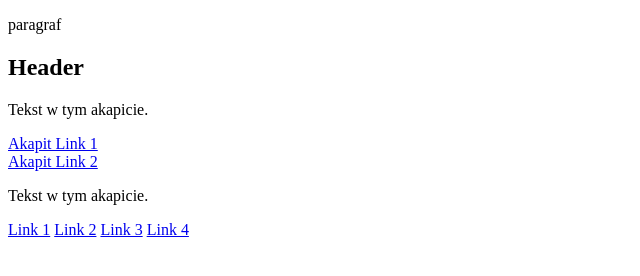
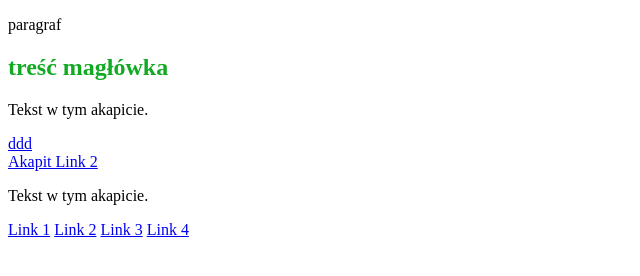
Before and after one commit to DomiGnh/DOM, a plain HTML site: page index.html in a window 1280 px wide. Shown: the whole page, without its empty margins (0-640 px from the left). Drawn offline with Linux system fonts and the light colour scheme.

Commit message:
manipulacja dom , html, css

```diff
--- a/index.html
+++ b/index.html
@@ -37,10 +37,12 @@ Link 2</a>
 
         </section>
 
+<!--
         <script src="js/znajdowanie-elemnt%C3%B3w.js"></script>
         <script src="js/wezly-nodes.js"></script>
         <script src="js/tworzenie-ddawanie-usuwanie-elemnt%C3%B3w.js"></script>
-
+-->
+      <script src='js/manipulacja-dom-html-css.js'></script>
 
 </body>
 </html>
--- /dev/null
+++ b/js/manipulacja-dom-html-css.js
@@ -0,0 +1,20 @@
+'use strict';
+
+
+var mainHeader = document.getElementById('main-header'); // przypisujemy nagłówek strony do zmiennej
+
+ console.log(mainHeader);
+
+mainHeader.innerHTML = "treść magłówka";//dodajemy treść do nagłówka
+
+var link = document.getElementsByClassName('link')[0]; // przypisujemy pierwszy link do zmiennej
+
+console.log(link);
+
+link.href = "http://akademia108.pl";//nadajemy atrybut href w linki
+
+link.className = "nowa-klasa";//dodajemy nową klasę
+
+link.text = "ddd";//zmienia text (nazwe linku)
+
+mainHeader.style.color = '#11aa22';//zmieniamy kolor nagłówka
```
